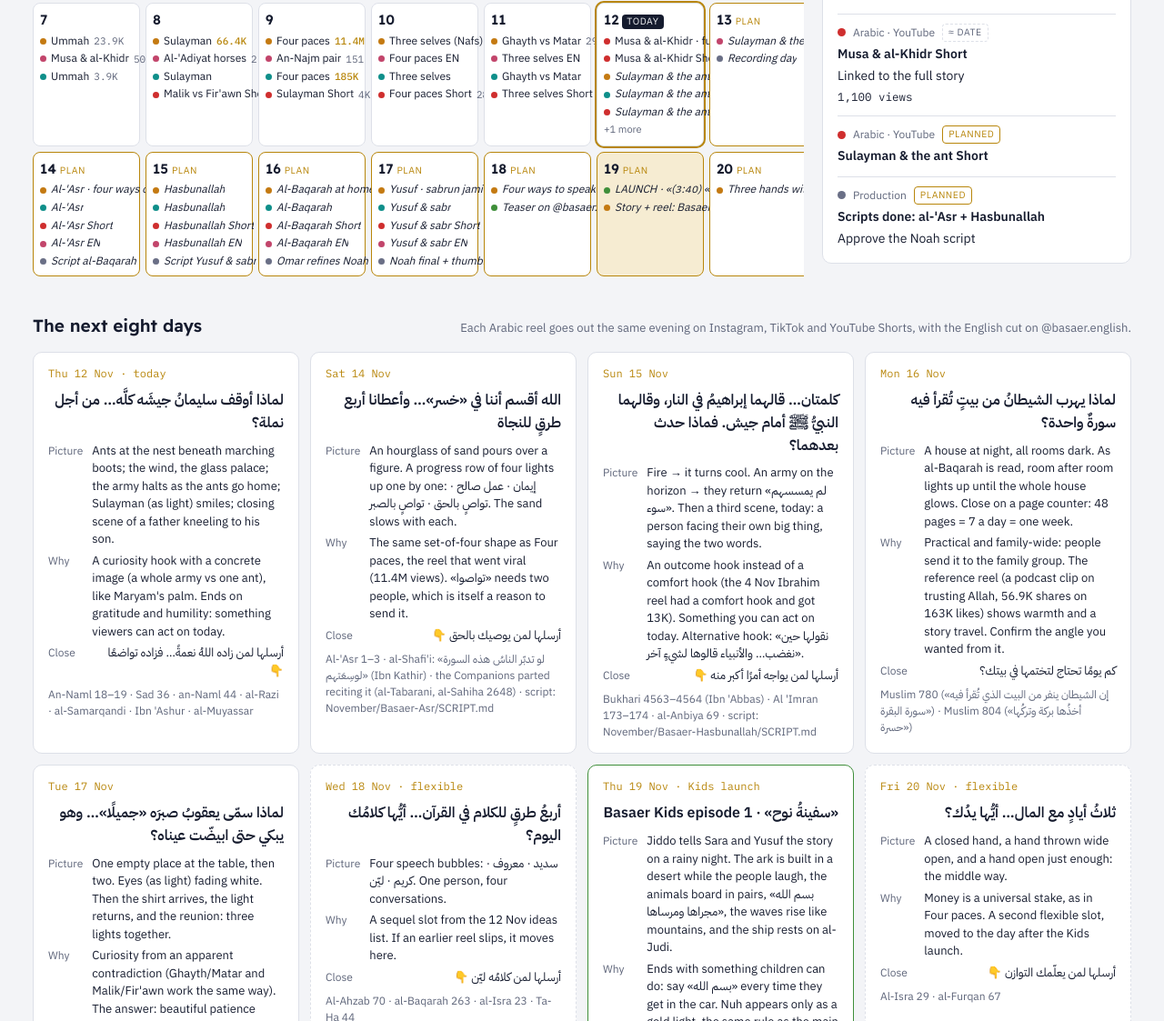
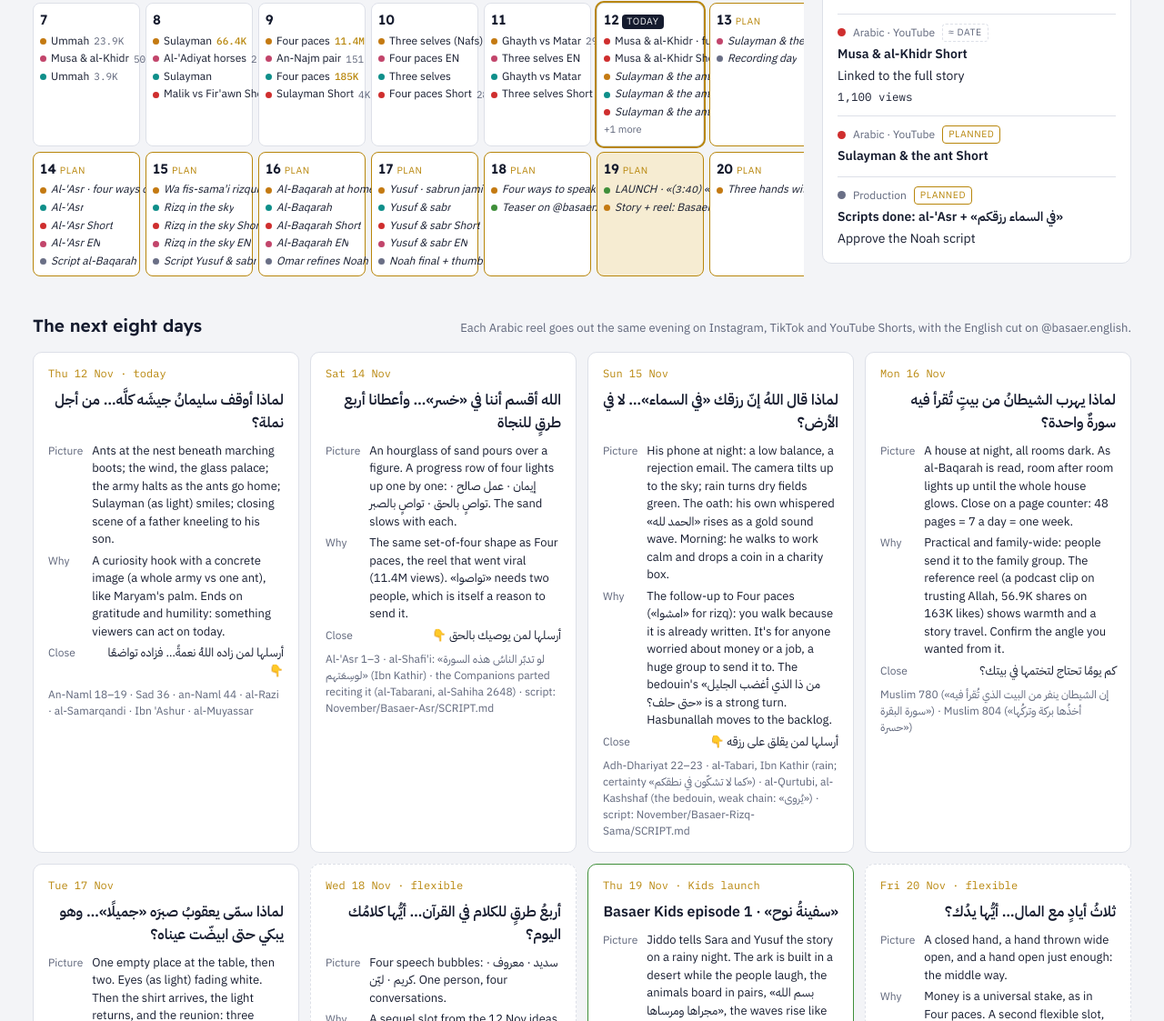
Before and after one commit to Himodabeast/basaer-calendar, a plain HTML site: page index.html in a window 1280 px wide. Shown: the part 719-1842 px from the top of the page at 91% size. Drawn offline with Linux system fonts and the light colour scheme.

Commit message:
Swap Hasbunallah for the rizq reel on 15 Nov
Co-Authored-By: Claude Opus 5.5 <noreply@anthropic.com>

```diff
--- a/index.html
+++ b/index.html
@@ -210,14 +210,14 @@ const F = [
  ["2026-11-12","ar","Sulayman & the ant","لماذا أوقف سليمانُ جيشَه كلَّه… من أجل نملة؟","Posting tonight · kit: November/Basaer-Naml-Tabassum-Post.md"],
  ["2026-11-12","tt","Sulayman & the ant","ما النعمة التي تشكر الله عليها اليوم؟",""],
  ["2026-11-12","yt","Sulayman & the ant Short","",""],
- ["2026-11-12","prep","Scripts done: al-'Asr + Hasbunallah","Approve the Noah script",""],
+ ["2026-11-12","prep","Scripts done: al-'Asr + «في السماء رزقكم»","Approve the Noah script",""],
  ["2026-11-13","en","Sulayman & the ant EN","Why did Sulayman stop his whole army… for an ant?",""],
- ["2026-11-13","prep","Recording day","Record al-'Asr + Hasbunallah narrations · Noah narration + kids' lines","No new Arabic reel: buffer day so the next four are ready"],
+ ["2026-11-13","prep","Recording day","Record al-'Asr + «في السماء رزقكم» narrations · Noah narration + kids' lines","No new Arabic reel: buffer day so the next four are ready"],
  ["2026-11-14","ar","Al-'Asr · four ways out","الله أقسم أننا في «خسر»… وأعطانا أربع طرقٍ للنجاة",""],
  ["2026-11-14","tt","Al-'Asr","",""],["2026-11-14","yt","Al-'Asr Short","",""],["2026-11-14","en","Al-'Asr EN","Allah swore we are all at a loss… then gave four ways out",""],
  ["2026-11-14","prep","Script al-Baqarah","Animate Noah episode v1",""],
- ["2026-11-15","ar","Hasbunallah","كلمتان… قالهما إبراهيمُ في النار، وقالهما النبيُّ ﷺ أمام جيش. فماذا حدث بعدهما؟",""],
- ["2026-11-15","tt","Hasbunallah","",""],["2026-11-15","yt","Hasbunallah Short","",""],["2026-11-15","en","Hasbunallah EN","Two words said in a fire and before an army. What happened next?",""],
+ ["2026-11-15","ar","Wa fis-sama'i rizqukum","لماذا قال اللهُ إنّ رزقك «في السماء»… لا في الأرض؟",""],
+ ["2026-11-15","tt","Rizq in the sky","",""],["2026-11-15","yt","Rizq in the sky Short","",""],["2026-11-15","en","Rizq in the sky EN","Why does Allah say your provision is in the sky… not on earth?",""],
  ["2026-11-15","prep","Script Yusuf & sabr","Noah v1 to Omar · Kids channel: handle, logo, banner",""],
  ["2026-11-16","ar","Al-Baqarah at home","لماذا يهرب الشيطانُ من بيتٍ تُقرأ فيه سورةٌ واحدة؟",""],
  ["2026-11-16","tt","Al-Baqarah","",""],["2026-11-16","yt","Al-Baqarah Short","",""],["2026-11-16","en","Al-Baqarah EN","Why does Shaytan flee a house where one surah is read?",""],
@@ -315,10 +315,10 @@ const B=[
   pic:"An hourglass of sand pours over a figure. A progress row of four lights up one by one: إيمان · عمل صالح · تواصٍ بالحق · تواصٍ بالصبر. The sand slows with each.",
   why:"The same set-of-four shape as Four paces, the reel that went viral (11.4M views). «تواصوا» needs two people, which is itself a reason to send it.",
   end:"أرسلها لمن يوصيك بالحق 👇",src:"Al-'Asr 1–3 · al-Shafi'i: «لو تدبّر الناسُ هذه السورة لوسِعَتهم» (Ibn Kathir) · the Companions parted reciting it (al-Tabarani, al-Sahiha 2648) · script: November/Basaer-Asr/SCRIPT.md"},
- {d:"Sun 15 Nov",hk:"كلمتان… قالهما إبراهيمُ في النار، وقالهما النبيُّ ﷺ أمام جيش. فماذا حدث بعدهما؟",
-  pic:"Fire → it turns cool. An army on the horizon → they return «لم يمسسهم سوء». Then a third scene, today: a person facing their own big thing, saying the two words.",
-  why:"An outcome hook instead of a comfort hook (the 4 Nov Ibrahim reel had a comfort hook and got 13K). Something you can act on today. Alternative hook: «نقولها حين نغضب… والأنبياء قالوها لشيءٍ آخر».",
-  end:"أرسلها لمن يواجه أمرًا أكبر منه 👇",src:"Bukhari 4563–4564 (Ibn 'Abbas) · Al 'Imran 173–174 · al-Anbiya 69 · script: November/Basaer-Hasbunallah/SCRIPT.md"},
+ {d:"Sun 15 Nov",hk:"لماذا قال اللهُ إنّ رزقك «في السماء»… لا في الأرض؟",
+  pic:"His phone at night: a low balance, a rejection email. The camera tilts up to the sky; rain turns dry fields green. The oath: his own whispered «الحمد لله» rises as a gold sound wave. Morning: he walks to work calm and drops a coin in a charity box.",
+  why:"The follow-up to Four paces («امشوا» for rizq): you walk because it is already written. It's for anyone worried about money or a job, a huge group to send it to. The bedouin's «من ذا الذي أغضب الجليل حتى حلف؟» is a strong turn. Hasbunallah moves to the backlog.",
+  end:"أرسلها لمن يقلق على رزقه 👇",src:"Adh-Dhariyat 22–23 · al-Tabari, Ibn Kathir (rain; certainty «كما لا تشكّون في نطقكم») · al-Qurtubi, al-Kashshaf (the bedouin, weak chain: «يُروى») · script: November/Basaer-Rizq-Sama/SCRIPT.md"},
  {d:"Mon 16 Nov",hk:"لماذا يهرب الشيطانُ من بيتٍ تُقرأ فيه سورةٌ واحدة؟",
   pic:"A house at night, all rooms dark. As al-Baqarah is read, room after room lights up until the whole house glows. Close on a page counter: 48 pages = 7 a day = one week.",
   why:"Practical and family-wide: people send it to the family group. The reference reel (a podcast clip on trusting Allah, 56.9K shares on 163K likes) shows warmth and a story travel. Confirm the angle you wanted from it.",
```
